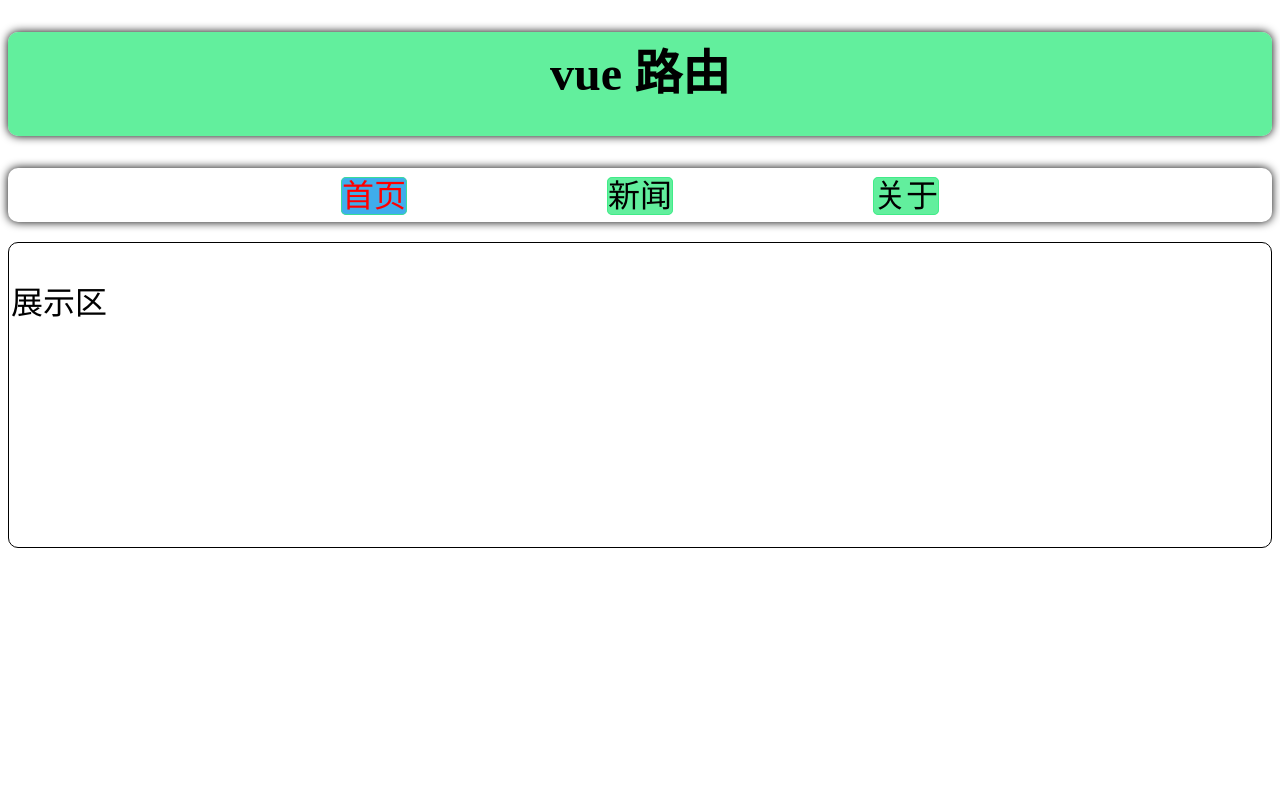
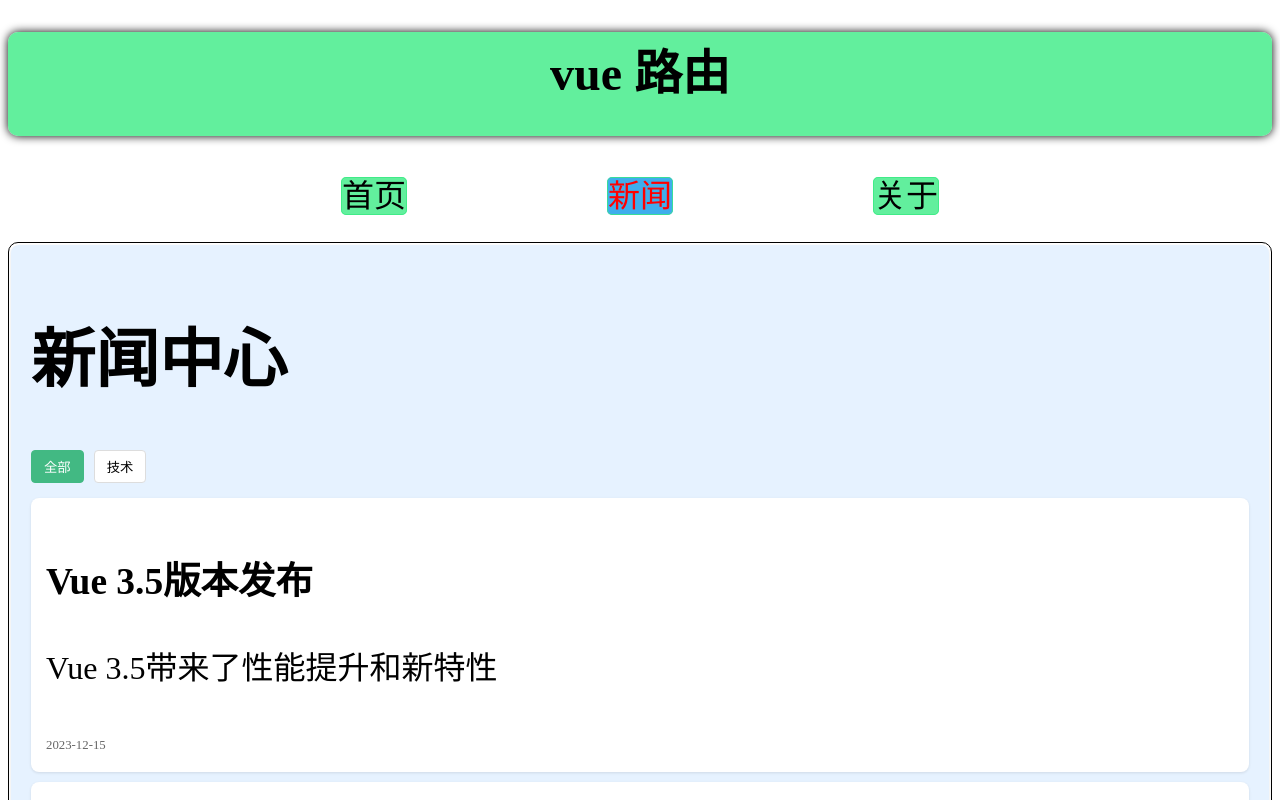
Before and after one commit to qingpoa/learnvue, a Vue app in the folder learnvue/: page /news in a window 1280 px wide. Shown: the top 800 px of the page. Built offline with nearby package versions, Linux system fonts and the light colour scheme; the HTML template or start-up script is replaced by a standard one.

Commit message:
路由基本工作效果

```diff
--- a/learnvue/src/App.vue
+++ b/learnvue/src/App.vue
@@ -3,19 +3,20 @@
     <h1 class="title">vue 路由</h1>
     <!-- 导航区 -->
      <div class = "nav">
-      <a href="#" class="active">首页</a>
-      <a href="#">新闻</a>
-      <a href="#">关于</a>
+      <RouterLink to="/home" active-class="active">首页</RouterLink>
+      <RouterLink to="/news" active-class="active">新闻</RouterLink>
+      <RouterLink to="/about" active-class="active">关于</RouterLink>
 
      </div>
     <!-- 展示区 -->
     <div class = "content">
-      <p>展示区</p>
+      <RouterView></RouterView>
     </div>
   </div>
 </template>
 
 <script lang="ts" setup name="App">
+  import { RouterView ,RouterLink} from 'vue-router';
 
 </script>
 
@@ -33,14 +34,12 @@
 }
 .nav {
   text-align: center;
-  font-size: 2rem;
   height: 50px;
-  box-shadow: 0 0 10px;
-  border-radius: 10px;
   padding: 2px;
 }
 .nav a {
   margin: 0 100px;
+  font-size: 2rem;
   text-decoration: none;
   color: rgb(0, 0, 0);
   border: 1px solid #38eb83c9;
@@ -59,7 +58,7 @@
 
 .content {
   margin-top: 20px;
-  height: 300px;
+  min-height: 300px;
   border: 1px solid;
   font-size: 2rem;
   border-radius: 10px;
--- /dev/null
+++ b/learnvue/src/components/about.vue
@@ -0,0 +1,78 @@
+<template>
+  <div class="about">
+    <h1>关于我们</h1>
+    <div class="about-content">
+      <p>这是一个使用Vue 3 + TypeScript构建的项目</p>
+      <div class="project-info">
+        <h3>项目信息</h3>
+        <ul>
+          <li>框架: Vue 3</li>
+          <li>语言: TypeScript</li>
+          <li>构建工具: Vite</li>
+        </ul>
+      </div>
+      <div class="counter">
+        <h3>访问计数器</h3>
+        <p>当前访问量: {{ count }}</p>
+        <button @click="incrementCount">增加计数</button>
+      </div>
+    </div>
+  </div>
+</template>
+
+<script setup lang="ts">
+import { ref } from 'vue'
+
+// 简单计数器功能
+const count = ref(100)
+
+function incrementCount() {
+  count.value++
+}
+</script>
+
+<style scoped>
+.about {
+  padding: 20px;
+  background-color: #fff8dc;
+  border-radius: 8px;
+  box-shadow: 0 2px 4px rgba(0, 0, 0, 0.1);
+}
+
+.about-content {
+  margin-top: 20px;
+}
+
+.project-info ul {
+  list-style-type: none;
+  padding: 0;
+}
+
+.project-info li {
+  margin: 8px 0;
+  padding: 5px;
+  background-color: white;
+  border-radius: 4px;
+}
+
+.counter {
+  margin-top: 20px;
+  padding: 15px;
+  background-color: #e8f5e8;
+  border-radius: 8px;
+}
+
+button {
+  padding: 8px 16px;
+  background-color: #42b983;
+  color: white;
+  border: none;
+  border-radius: 4px;
+  cursor: pointer;
+  margin-top: 10px;
+}
+
+button:hover {
+  background-color: #35495e;
+}
+</style>
--- /dev/null
+++ b/learnvue/src/components/home.vue
@@ -0,0 +1,63 @@
+<template>
+  <div class="home">
+    <h1>欢迎来到首页</h1>
+    <p>{{ welcomeMessage }}</p>
+    <button @click="changeMessage">更改欢迎语</button>
+    <div class="feature-list">
+      <div v-for="(feature, index) in features" :key="index" class="feature-item">
+        {{ feature }}
+      </div>
+    </div>
+  </div>
+</template>
+
+<script setup lang="ts">
+import { ref } from 'vue'
+
+// 响应式数据
+const welcomeMessage = ref('这是一个Vue 3项目首页')
+const features = ref(['响应式设计', '组件化开发', 'TypeScript支持', '组合式API'])
+
+// 方法
+function changeMessage() {
+  welcomeMessage.value = '首页内容已更新！'
+}
+</script>
+
+<style scoped>
+.home {
+  padding: 20px;
+  background-color: #f0f8ff;
+  border-radius: 8px;
+  box-shadow: 0 2px 4px rgba(0, 0, 0, 0.1);
+}
+
+h1 {
+  color: #333;
+}
+
+button {
+  padding: 8px 16px;
+  background-color: #42b983;
+  color: white;
+  border: none;
+  border-radius: 4px;
+  cursor: pointer;
+  margin: 10px 0;
+}
+
+button:hover {
+  background-color: #35495e;
+}
+
+.feature-list {
+  margin-top: 20px;
+}
+
+.feature-item {
+  padding: 8px;
+  background-color: white;
+  margin: 5px 0;
+  border-radius: 4px;
+}
+</style>
--- /dev/null
+++ b/learnvue/src/components/news.vue
@@ -0,0 +1,89 @@
+<template>
+  <div class="news">
+    <h1>新闻中心</h1>
+    <div class="news-filter">
+      <button
+        v-for="filter in filters"
+        :key="filter"
+        @click="currentFilter = filter"
+        :class="{ active: currentFilter === filter }"
+      >
+        {{ filter }}
+      </button>
+    </div>
+    <div class="news-list">
+      <div
+        v-for="(news, index) in filteredNews"
+        :key="index"
+        class="news-item"
+      >
+        <h3>{{ news.title }}</h3>
+        <p>{{ news.content }}</p>
+        <span class="news-date">{{ news.date }}</span>
+      </div>
+    </div>
+  </div>
+</template>
+
+<script setup lang="ts">
+import { ref, computed } from 'vue'
+
+// 新闻数据
+const newsData = ref([
+  { title: 'Vue 3.5版本发布', content: 'Vue 3.5带来了性能提升和新特性', date: '2023-12-15', category: '技术' },
+  { title: 'TypeScript 5.9发布', content: 'TypeScript 5.9增加了新的类型检查功能', date: '2023-12-10', category: '技术' },
+  { title: 'Vite 7.0发布', content: 'Vite 7.0提供了更快的构建速度', date: '2023-12-05', category: '技术' }
+])
+
+// 筛选功能
+const filters = ['全部', '技术']
+const currentFilter = ref('全部')
+
+const filteredNews = computed(() => {
+  if (currentFilter.value === '全部') {
+    return newsData.value
+  }
+  return newsData.value.filter(news => news.category === currentFilter.value)
+})
+</script>
+
+<style scoped>
+.news {
+  padding: 20px;
+  background-color: #e6f2ff;
+  border-radius: 8px;
+  box-shadow: 0 2px 4px rgba(0, 0, 0, 0.1);
+}
+
+.news-filter {
+  margin: 15px 0;
+}
+
+.news-filter button {
+  padding: 6px 12px;
+  margin-right: 10px;
+  background-color: white;
+  border: 1px solid #ddd;
+  border-radius: 4px;
+  cursor: pointer;
+}
+
+.news-filter button.active {
+  background-color: #42b983;
+  color: white;
+  border-color: #42b983;
+}
+
+.news-item {
+  padding: 15px;
+  margin: 10px 0;
+  background-color: white;
+  border-radius: 8px;
+  box-shadow: 0 1px 3px rgba(0, 0, 0, 0.1);
+}
+
+.news-date {
+  font-size: 0.8rem;
+  color: #666;
+}
+</style>
--- a/learnvue/src/main.ts
+++ b/learnvue/src/main.ts
@@ -1,5 +1,9 @@
 
 import { createApp } from 'vue'
 import App from './App.vue'
+import router from './router'
 
-createApp(App).mount('#app')
+const app = createApp(App)
+//使用路由
+app.use(router)
+app.mount('#app')
--- a/learnvue/src/router/index.ts
+++ b/learnvue/src/router/index.ts
@@ -1,3 +1,29 @@
 //引入路由
-import { createRouter } from "vue-router";
-//创建路由
+import { createRouter ,createWebHistory} from "vue-router";
+//引入组件
+import home from "@/components/home.vue";
+import news from "@/components/news.vue";
+import about from "@/components/about.vue";
+//创建路由器
+
+const router = createRouter(
+    {
+        history:createWebHistory(),
+        routes:[
+            {
+                path:"/home",
+                component:home
+            },
+            {
+                path:"/news",
+                component:news
+            },
+            {
+                path:"/about",
+                component:about
+            }
+        ]
+    }
+)
+
+export default router
```
